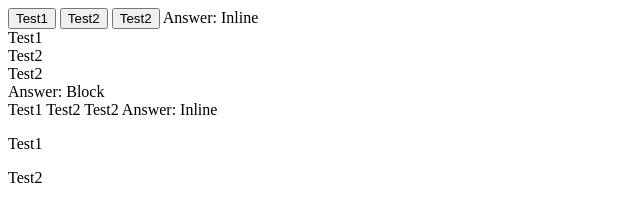
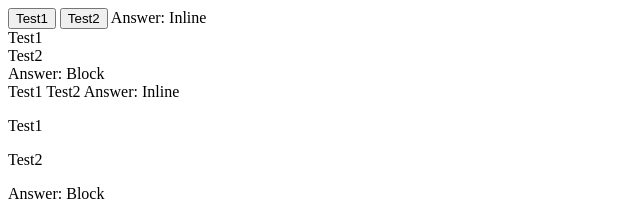
Before and after one commit to acciojob/block-or-inline-aFarhin, a website: page main.html in a window 1280 px wide. Shown: the top 200 px of the page, without its empty margins (0-640 px from the left). Drawn offline with Linux system fonts and the light colour scheme.

Commit message:
created a submission

```diff
--- a/main.html
+++ b/main.html
@@ -11,18 +11,15 @@
 	<div data-ns-test="block-inline-button">
 		<button>Test1</button>
 		<button>Test2</button>
-		<button>Test2</button>
 		Answer: Inline
 	</div>
 	<div data-ns-test="block-inline-div">
 		<div>Test1</div>
 		<div>Test2</div>
-		<div>Test2</div>
 		Answer: Block
 	</div>
 	<div data-ns-test="block-inline-span">
 		<span>Test1</span>
-		<span>Test2</span>
 		<span>Test2</span>
 		Answer: Inline
 	</div>
@@ -47,8 +44,8 @@
 		Answer: Inline
 	</div>
 	<div data-ns-test="block-inline-h1">
-		<h1>Test1</h1>
-		<h1>Test2</h1>
+		<h1 data-ns-test="block-inline-h1">Test1</h1>
+		<h1 data-ns-test="block-inline-h1">Test2</h1>
 		Answer: Block
 	</div>
 	<div data-ns-test="block-inline-sup">
```
